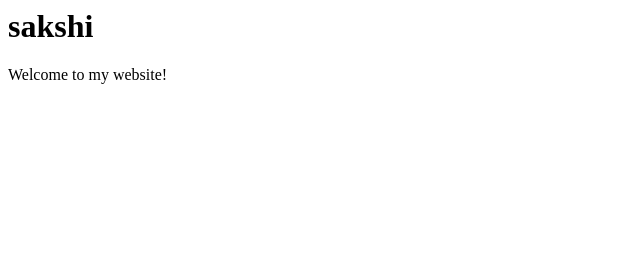
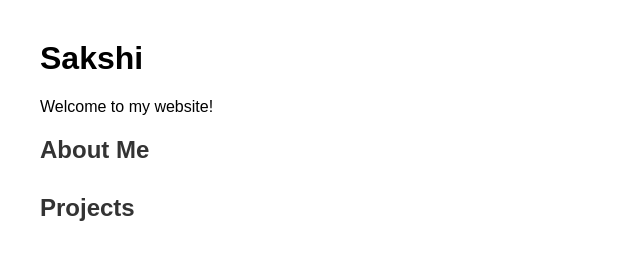
Before and after one commit to sakshiio7/sakshii.github.io, a plain HTML site: page index.html in a window 1280 px wide. Shown: the whole page, without its empty margins (0-640 px from the left). Drawn offline with Linux system fonts and the light colour scheme.

Commit message:
Update index.html

```diff
--- a/index.html
+++ b/index.html
@@ -3,10 +3,38 @@
 <head>
     <meta charset="UTF-8">
     <meta name="viewport" content="width=device-width, initial-scale=1.0">
-<body>
-  <h1>sakshi</h1>
-  <p>Welcome to my website!</p>
+   <style>
+         body {
+             font-family: Arial, sans-serif;
+             margin: 20px;
+             padding: 20px;
+         }
+         section {
+             margin-bottom: 30px;
+         }
+         h2 {
+            color: #333;
+        }
+     </style>
+</head>
+ <body>
+
+     <h1>Sakshi</h1>
+     <p>Welcome to my website!</p>
+
+ <section id="about">
+   <h2>About Me</h2>
+
+ </section>
+
+    <section id="projects">
+    <h2>Projects</h2>
+
+ </section>
+
+ <section id="contact">
+
+ </section>
 
 </body>
-
 </html>
```
